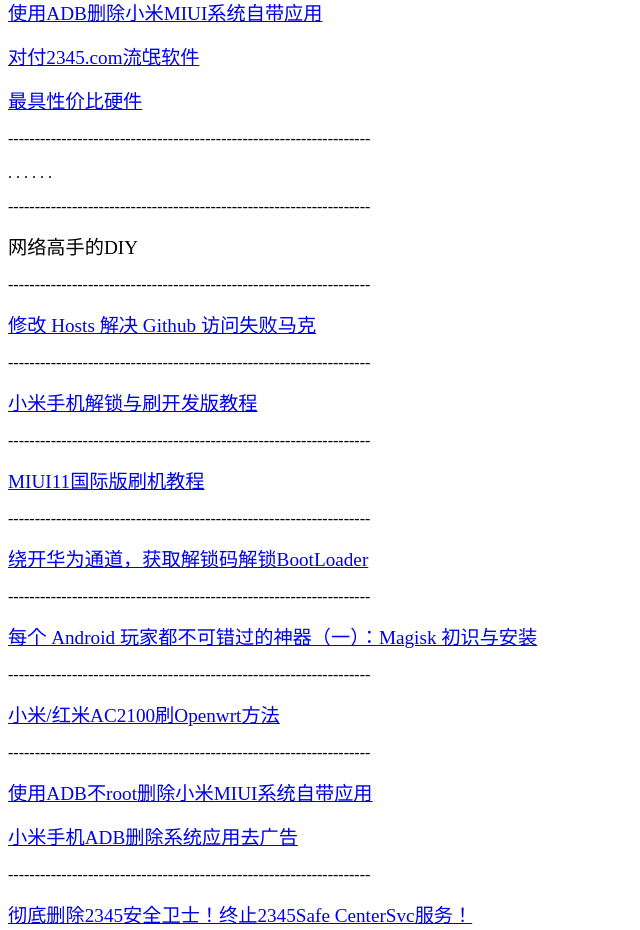
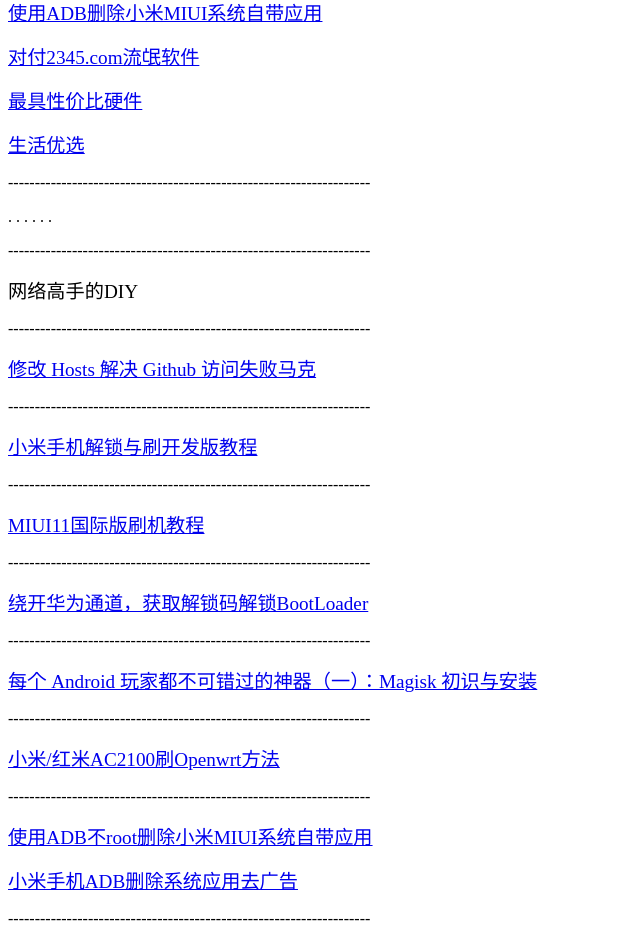
Before and after one commit to mokk731/mokk731.github.io, a plain HTML site: page index.html in a window 1280 px wide. Shown: the part 1060-1990 px from the top of the page, without its empty margins (0-640 px from the left). Drawn offline with Linux system fonts and the light colour scheme.

Commit message:
Update index.html

```diff
--- a/index.html
+++ b/index.html
@@ -59,6 +59,8 @@
     <p><a href="https://mokk731.github.io/md/2345"><big>对付2345.com流氓软件</big></a></p>
 
     <p><a href="https://mokk731.github.io/md/hardware-best"><big>最具性价比硬件</big></a></p>
+
+     <p><a href="https://mokk731.github.io/md/best-choice"><big>生活优选</big></a></p>
 
     <p>--------------------------------------------------------------------</p>
 
```
